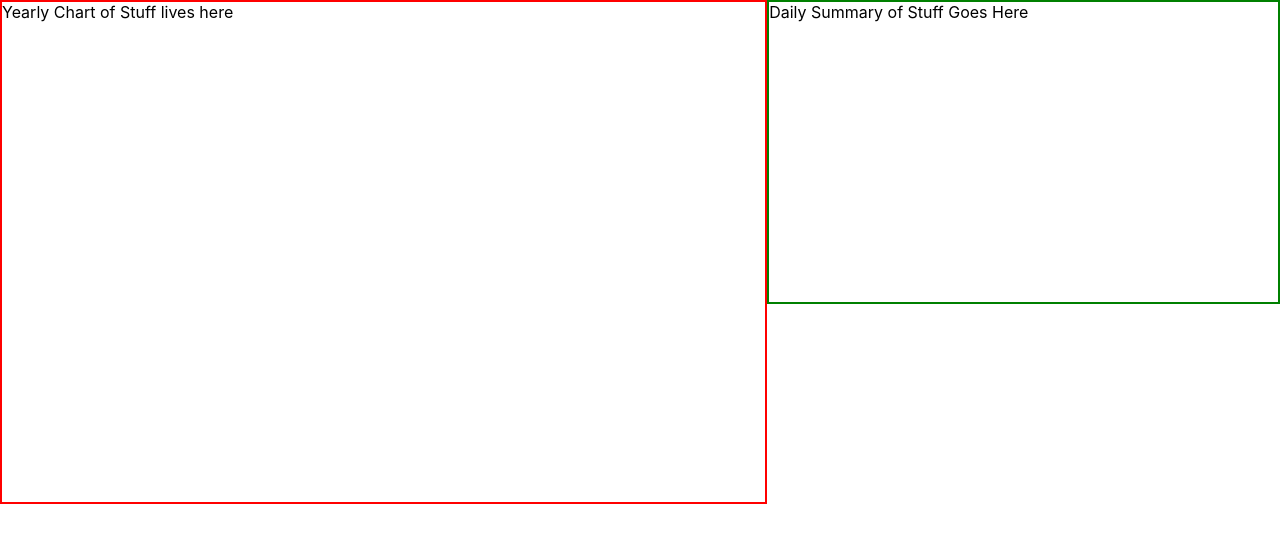
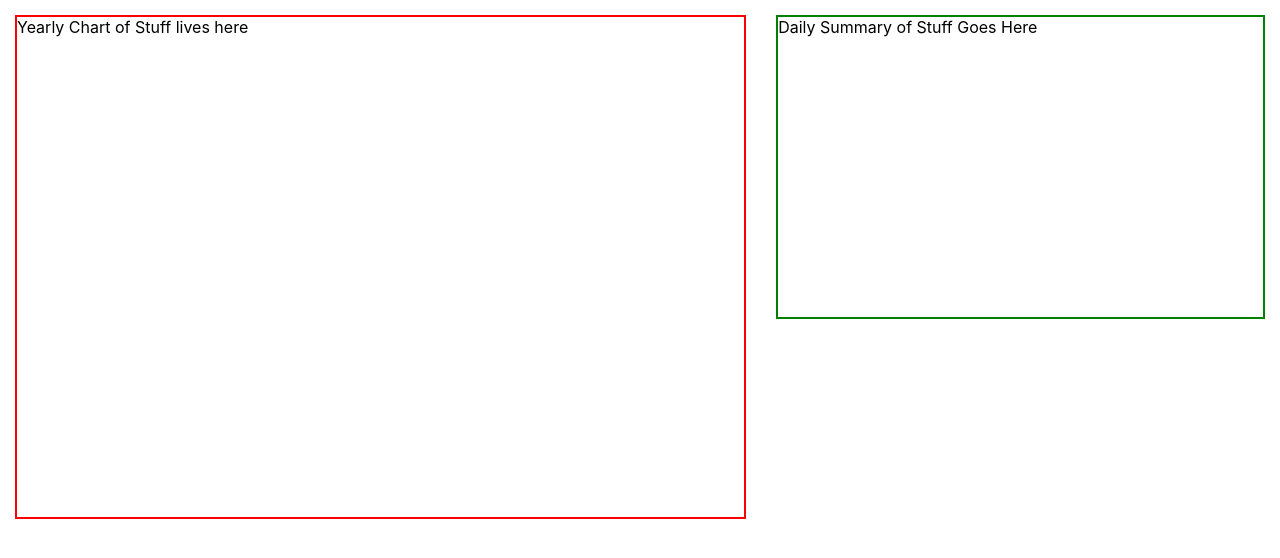
Before and after one commit to patrickjneel/Year-Data-Visualization, a React (Create React App) app: page / in a window 1280 px wide. Shown: the top 558 px of the page. Built offline with nearby package versions, Linux system fonts and the light colour scheme.

Commit message:
add styling for chart area

```diff
--- a/src/App.css
+++ b/src/App.css
@@ -6,11 +6,13 @@
 .graph-area {
   border: 2px solid red;
   height: 500px;
+  margin: 15px;
   width: 60%;
 }
 
 .daily-summary {
   border: 2px solid green;
   height: 300px;
+  margin: 15px;
   width: 40%;
 }
```
